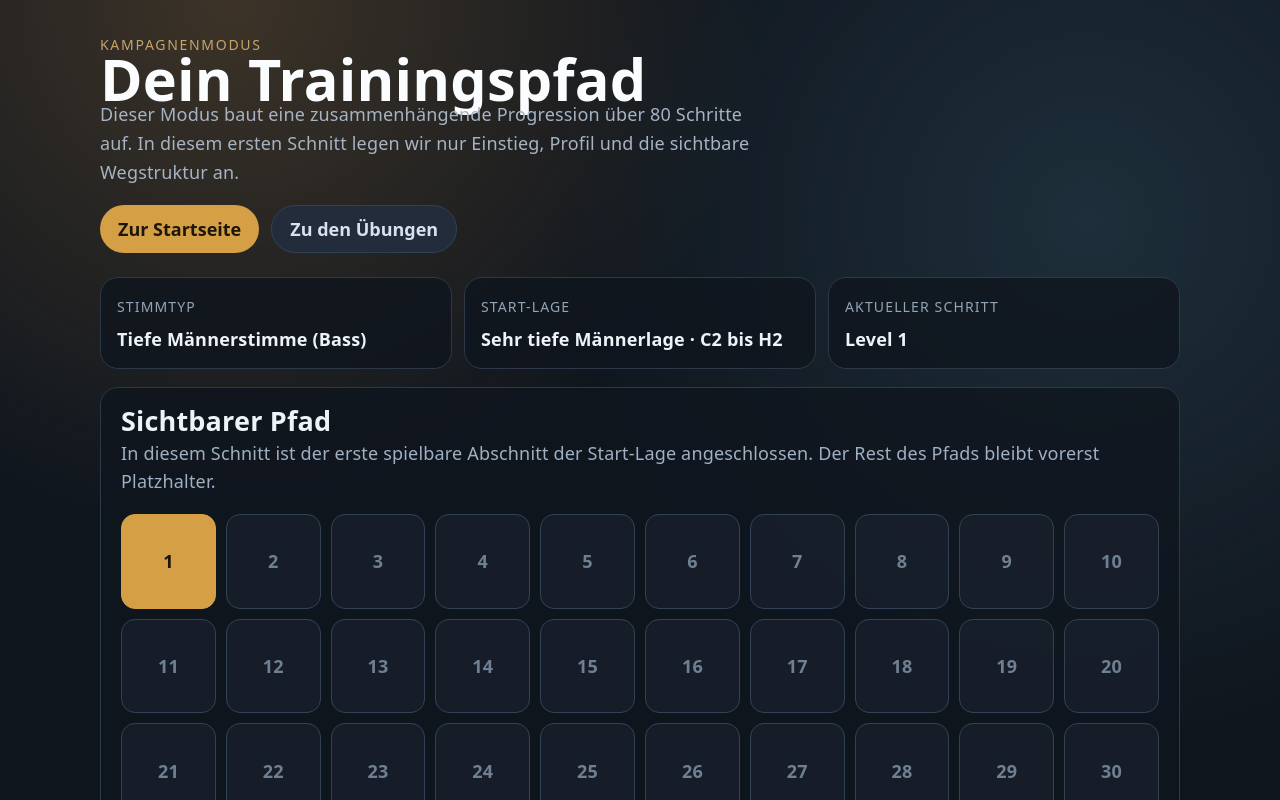
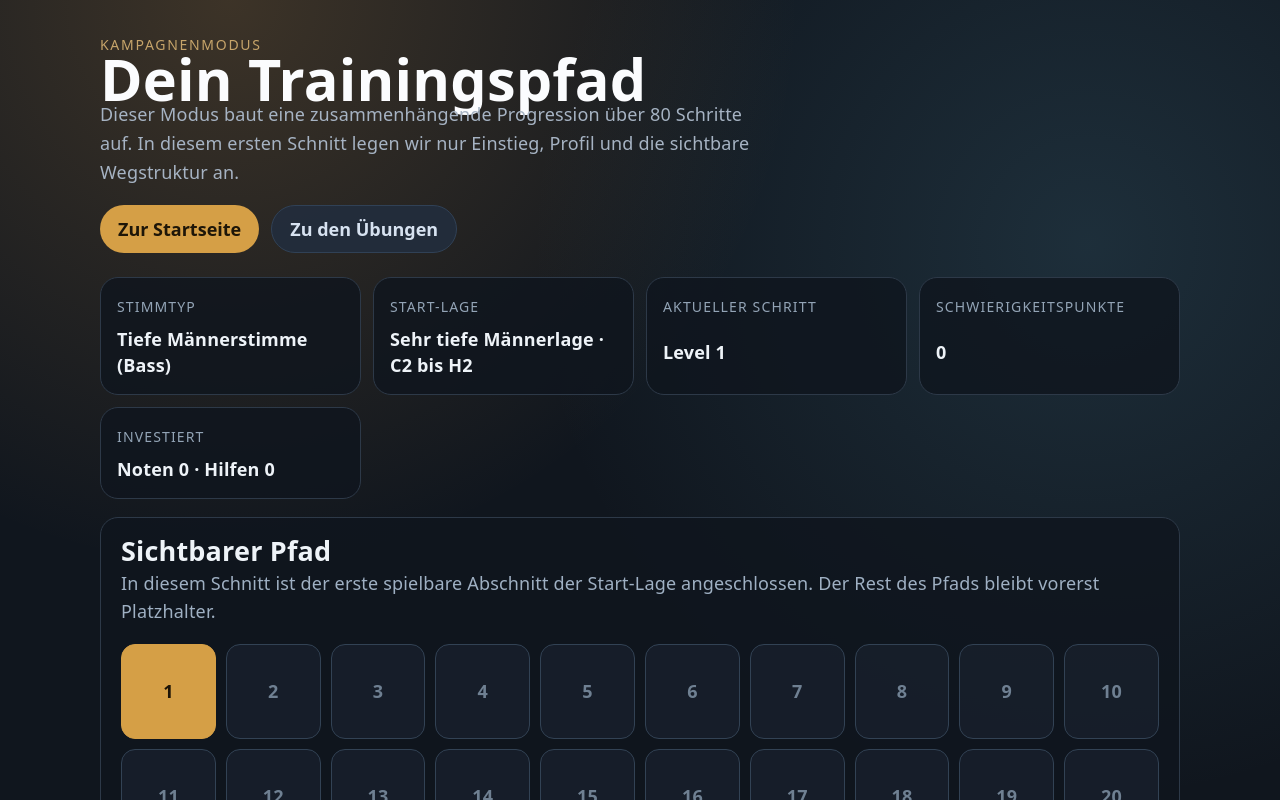
Before and after one commit to bassdman/ear-training, a React (Vite) app: page /campaign in a window 1280 px wide. Both pictures are taken after a click on the button "Kampagne anlegen". Shown: the top 800 px of the page. Built offline with nearby package versions, Linux system fonts and the light colour scheme.

Commit message:
added decision howto continue

```diff
--- a/src/components/EarTrainer.tsx
+++ b/src/components/EarTrainer.tsx
@@ -112,6 +112,8 @@ type EarTrainerProps = {
   setPlaybackVolume: React.Dispatch<React.SetStateAction<number>>
   onBackToCourse: () => void
   backButtonLabel?: string
+  autoStartNextOnLevelUp?: boolean
+  onLevelCompleted?: () => void
 }
 
 export default function EarTrainer({
@@ -132,6 +134,8 @@ export default function EarTrainer({
   setPlaybackVolume,
   onBackToCourse,
   backButtonLabel = 'Zur Kursseite',
+  autoStartNextOnLevelUp = true,
+  onLevelCompleted,
 }: EarTrainerProps) {
   const {
     toneSet,
@@ -584,7 +588,8 @@ export default function EarTrainer({
                 <button
                   className="ear-button ear-button-primary"
                   onClick={() => {
-                    const shouldAutoStartNextExercise = Boolean(completionNotice.nextExerciseLabel)
+                    const shouldAutoStartNextExercise =
+                      autoStartNextOnLevelUp && Boolean(completionNotice.nextExerciseLabel)
                     setIsCompletionModalOpen(false)
                     dismissCompletionNotice()
 
@@ -595,6 +600,8 @@ export default function EarTrainer({
                           void playTone(trialButton)
                         }, 0)
                       }
+                    } else if (completionNotice.nextExerciseLabel) {
+                      onLevelCompleted?.()
                     }
                   }}
                 >
--- a/src/features/campaign/CampaignPage.tsx
+++ b/src/features/campaign/CampaignPage.tsx
@@ -18,7 +18,7 @@ type CampaignPageProps = {
 }
 
 export function CampaignPage({ onBackHome, onOpenExercises, onOpenTrainer }: CampaignPageProps) {
-  const { loaded, progress, hasProfile, setProfile, resetProfile } = useCampaignProgress()
+  const { loaded, progress, hasProfile, setProfile, allocatePoint, resetProfile } = useCampaignProgress()
   const [selectedVoiceType, setSelectedVoiceType] = useState<CampaignVoiceType>('bass')
 
   const selectedVoice = CAMPAIGN_VOICE_TYPES[selectedVoiceType]
@@ -28,6 +28,9 @@ export function CampaignPage({ onBackHome, onOpenExercises, onOpenTrainer }: Cam
     () => Array.from({ length: CAMPAIGN_LEVEL_COUNT }, (_, levelIdx) => levelIdx),
     [],
   )
+  const allocatedPoints = progress.noteUpgradePoints + progress.aidReductionPoints
+  const pendingPoints = Math.max(0, progress.spentPoints - allocatedPoints)
+  const aidReductionAtMax = progress.aidReductionPoints >= 2
 
   if (!loaded) {
     return (
@@ -119,7 +122,42 @@ export function CampaignPage({ onBackHome, onOpenExercises, onOpenTrainer }: Cam
                 <span>Aktueller Schritt</span>
                 <strong>Level {progress.currentLevelIdx + 1}</strong>
               </div>
+              <div className="campaign-summary-card">
+                <span>Schwierigkeitspunkte</span>
+                <strong>{progress.spentPoints}</strong>
+              </div>
+              <div className="campaign-summary-card">
+                <span>Investiert</span>
+                <strong>
+                  Noten {progress.noteUpgradePoints} · Hilfen {progress.aidReductionPoints}
+                </strong>
+              </div>
             </section>
+
+            {pendingPoints > 0 && (
+              <section className="campaign-panel" aria-label="Punkte verteilen">
+                <div className="campaign-panel-header">
+                  <h2>Punkte verteilen</h2>
+                  <p>
+                    Du hast {pendingPoints} neuen Punkt{pendingPoints > 1 ? 'e' : ''}.
+                    Wähle vor der nächsten Runde, ob du mehr Noten freischaltest oder
+                    Hilfsmittel reduzierst.
+                  </p>
+                </div>
+                <div className="campaign-upgrade-actions">
+                  <button className="campaign-primary-button" onClick={() => allocatePoint('notes')}>
+                    Mehr Noten freischalten
+                  </button>
+                  <button
+                    className="campaign-reset-button"
+                    onClick={() => allocatePoint('aids')}
+                    disabled={aidReductionAtMax}
+                  >
+                    Hilfsmittel reduzieren
+                  </button>
+                </div>
+              </section>
+            )}
 
             <section className="campaign-panel" aria-label="Kampagnenpfad">
               <div className="campaign-panel-header">
@@ -155,9 +193,17 @@ export function CampaignPage({ onBackHome, onOpenExercises, onOpenTrainer }: Cam
               <div className="campaign-footnote">
                 <div>
                   <p>Spielbar ist jetzt der erste Start-Lagen-Abschnitt mit den ersten {CAMPAIGN_PLAYABLE_LEVEL_COUNT} Schritten.</p>
+                  <p>
+                    Jeder neu freigeschaltete Schritt erhöht den aktuellen Kampagnenstand.
+                    Die Upgrade-Auswahl folgt im nächsten Schritt.
+                  </p>
                 </div>
                 <div className="campaign-footnote-actions">
-                  <button className="campaign-primary-button" onClick={onOpenTrainer}>
+                  <button
+                    className="campaign-primary-button"
+                    onClick={onOpenTrainer}
+                    disabled={pendingPoints > 0}
+                  >
                     Aktuellen Schritt spielen
                   </button>
                   <button className="campaign-reset-button" onClick={resetProfile}>
--- a/src/features/campaign/CampaignTrainerPage.tsx
+++ b/src/features/campaign/CampaignTrainerPage.tsx
@@ -4,6 +4,7 @@ import EarTrainer from '../../components/EarTrainer'
 import {
   CAMPAIGN_RANGES,
   createCampaignSessionConfig,
+  resolveCampaignAidSettings,
 } from './config'
 import { useCampaignProgress } from './hooks/useCampaignProgress'
 
@@ -19,7 +20,16 @@ export function CampaignTrainerPage() {
     return null
   }
 
+  const allocatedPoints =
+    progress.progress.noteUpgradePoints + progress.progress.aidReductionPoints
+  const pendingPoints = Math.max(0, progress.progress.spentPoints - allocatedPoints)
+
+  if (pendingPoints > 0) {
+    return <Navigate to="/campaign" replace />
+  }
+
   const range = CAMPAIGN_RANGES[progress.progress.startRangeId]
+  const aidSettings = resolveCampaignAidSettings(progress.progress.aidReductionPoints)
 
   return (
     <EarTrainer
@@ -36,13 +46,17 @@ export function CampaignTrainerPage() {
       sessionConfig={createCampaignSessionConfig(
         progress.progress.startRangeId,
         progress.progress.currentLevelIdx,
+        progress.progress.noteUpgradePoints,
+        progress.progress.aidReductionPoints,
       )}
-      toneSplashMode="persistent"
+      toneSplashMode={aidSettings.toneSplashMode}
       selectedInstrumentId="piano"
       playbackVolume={100}
       setPlaybackVolume={() => {}}
       onBackToCourse={() => navigate('/campaign')}
       backButtonLabel="Zur Kampagne"
+      autoStartNextOnLevelUp={false}
+      onLevelCompleted={() => navigate('/campaign')}
     />
   )
 }
--- a/src/features/campaign/campaignPage.css
+++ b/src/features/campaign/campaignPage.css
@@ -146,6 +146,19 @@
   gap: 6px;
 }
 
+.campaign-upgrade-actions {
+  display: flex;
+  flex-wrap: wrap;
+  gap: 12px;
+  margin-top: 16px;
+}
+
+.campaign-primary-button:disabled,
+.campaign-reset-button:disabled {
+  opacity: 0.56;
+  cursor: not-allowed;
+}
+
 .campaign-path-grid {
   display: grid;
   grid-template-columns: repeat(10, minmax(0, 1fr));
--- a/src/features/campaign/config.ts
+++ b/src/features/campaign/config.ts
@@ -1,6 +1,7 @@
 import {
   EXERCISES,
   SECTION_STEPS,
+  type ToneSplashMode,
   type EarTrainerSessionConfig,
 } from '../earTrainer/config'
 import type { CampaignRangeId, CampaignVoiceType } from './types'
@@ -81,21 +82,44 @@ export const DEFAULT_CAMPAIGN_PROGRESS = {
   bestStreak: 0,
   unlockedLevelIdx: 0,
   spentPoints: 0,
+  noteUpgradePoints: 0,
+  aidReductionPoints: 0,
 } as const
+
+export type CampaignAidSettings = {
+  toneStyleCount: number
+  toneSplashMode: ToneSplashMode
+}
+
+export function resolveCampaignAidSettings(aidReductionPoints: number): CampaignAidSettings {
+  if (aidReductionPoints <= 0) {
+    return { toneStyleCount: 1, toneSplashMode: 'persistent' }
+  }
+
+  if (aidReductionPoints === 1) {
+    return { toneStyleCount: 2, toneSplashMode: 'transient' }
+  }
+
+  return { toneStyleCount: 4, toneSplashMode: 'off' }
+}
 
 export function createCampaignSessionConfig(
   startRangeId: CampaignRangeId,
   currentLevelIdx: number,
+  noteUpgradePoints: number,
+  aidReductionPoints: number,
 ): EarTrainerSessionConfig {
+  const effectiveLevelIdx = Math.round(currentLevelIdx) + Math.max(0, Math.round(noteUpgradePoints))
   const safeLevelIdx = Math.max(
     0,
-    Math.min(CAMPAIGN_PLAYABLE_LEVEL_COUNT - 1, Math.round(currentLevelIdx)),
+    Math.min(CAMPAIGN_PLAYABLE_LEVEL_COUNT - 1, effectiveLevelIdx),
   )
+  const aidSettings = resolveCampaignAidSettings(aidReductionPoints)
 
   return {
     toneSet: EXERCISES[safeLevelIdx] ?? EXERCISES[0],
     frequencyMultipliers: CAMPAIGN_RANGES[startRangeId].frequencyMultipliers,
-    toneStyleCount: 1,
+    toneStyleCount: aidSettings.toneStyleCount,
     sectionSteps: SECTION_STEPS,
     levelCount: CAMPAIGN_PLAYABLE_LEVEL_COUNT,
   }
--- a/src/features/campaign/hooks/useCampaignProgress.ts
+++ b/src/features/campaign/hooks/useCampaignProgress.ts
@@ -1,6 +1,7 @@
 import { useEffect, useMemo, useState } from 'react'
 
 import {
+  CAMPAIGN_PLAYABLE_LEVEL_COUNT,
   CAMPAIGN_PROGRESS_STORAGE_KEY,
   DEFAULT_CAMPAIGN_PROGRESS,
 } from '../config'
@@ -11,19 +12,24 @@ import type {
   CampaignVoiceType,
 } from '../types'
 
-const clampLevel = (value: number) => Math.max(0, Math.min(79, Math.round(value)))
 const clampSection = (value: number) => Math.max(0, Math.min(3, Math.round(value)))
+const clampPlayableLevel = (value: number) =>
+  Math.max(0, Math.min(CAMPAIGN_PLAYABLE_LEVEL_COUNT - 1, Math.round(value)))
+const clampNonNegative = (value: number) => Math.max(0, Math.round(value))
+const clampAidReduction = (value: number) => Math.max(0, Math.min(2, Math.round(value)))
 
 const normalizeProgress = (raw?: Partial<CampaignProgressState>): CampaignProgressState => ({
   voiceType: raw?.voiceType ?? DEFAULT_CAMPAIGN_PROGRESS.voiceType,
   startRangeId: raw?.startRangeId ?? DEFAULT_CAMPAIGN_PROGRESS.startRangeId,
-  currentLevelIdx: clampLevel(raw?.currentLevelIdx ?? 0),
+  currentLevelIdx: clampPlayableLevel(raw?.currentLevelIdx ?? 0),
   sectionIdx: clampSection(raw?.sectionIdx ?? 0),
   bestStreak: Math.max(0, Math.round(raw?.bestStreak ?? 0)),
-  unlockedLevelIdx: clampLevel(
+  unlockedLevelIdx: clampPlayableLevel(
     Math.max(raw?.unlockedLevelIdx ?? 0, raw?.currentLevelIdx ?? 0),
   ),
-  spentPoints: Math.max(0, Math.round(raw?.spentPoints ?? 0)),
+  spentPoints: clampNonNegative(raw?.spentPoints ?? 0),
+  noteUpgradePoints: clampNonNegative(raw?.noteUpgradePoints ?? 0),
+  aidReductionPoints: clampAidReduction(raw?.aidReductionPoints ?? 0),
 })
 
 export function useCampaignProgress() {
@@ -67,6 +73,8 @@ export function useCampaignProgress() {
       bestStreak: 0,
       unlockedLevelIdx: 0,
       spentPoints: 0,
+      noteUpgradePoints: 0,
+      aidReductionPoints: 0,
     })
   }
 
@@ -74,7 +82,7 @@ export function useCampaignProgress() {
     setProgress((prev) => {
       const resolved =
         typeof nextValue === 'function' ? nextValue(prev.currentLevelIdx) : nextValue
-      const currentLevelIdx = clampLevel(resolved)
+      const currentLevelIdx = clampPlayableLevel(resolved)
 
       return {
         ...prev,
@@ -115,7 +123,34 @@ export function useCampaignProgress() {
 
       return {
         ...prev,
-        unlockedLevelIdx: Math.max(prev.currentLevelIdx, clampLevel(resolved)),
+        unlockedLevelIdx: Math.max(prev.currentLevelIdx, clampPlayableLevel(resolved)),
+        spentPoints: Math.max(prev.spentPoints, Math.max(prev.currentLevelIdx, clampPlayableLevel(resolved))),
+      }
+    })
+  }
+
+  const allocatePoint = (kind: 'notes' | 'aids') => {
+    setProgress((prev) => {
+      const allocatedPoints = prev.noteUpgradePoints + prev.aidReductionPoints
+      const pendingPoints = Math.max(0, prev.spentPoints - allocatedPoints)
+      if (pendingPoints < 1) {
+        return prev
+      }
+
+      if (kind === 'notes') {
+        return {
+          ...prev,
+          noteUpgradePoints: prev.noteUpgradePoints + 1,
+        }
+      }
+
+      if (prev.aidReductionPoints >= 2) {
+        return prev
+      }
+
+      return {
+        ...prev,
+        aidReductionPoints: prev.aidReductionPoints + 1,
       }
     })
   }
@@ -133,6 +168,7 @@ export function useCampaignProgress() {
     setSectionIdx,
     setBestStreak,
     setUnlockedLevelIdx,
+    allocatePoint,
     resetProfile,
   }
 }
--- a/src/features/campaign/types.ts
+++ b/src/features/campaign/types.ts
@@ -10,4 +10,6 @@ export type CampaignProgressState = {
   bestStreak: number
   unlockedLevelIdx: number
   spentPoints: number
+  noteUpgradePoints: number
+  aidReductionPoints: number
 }
```
